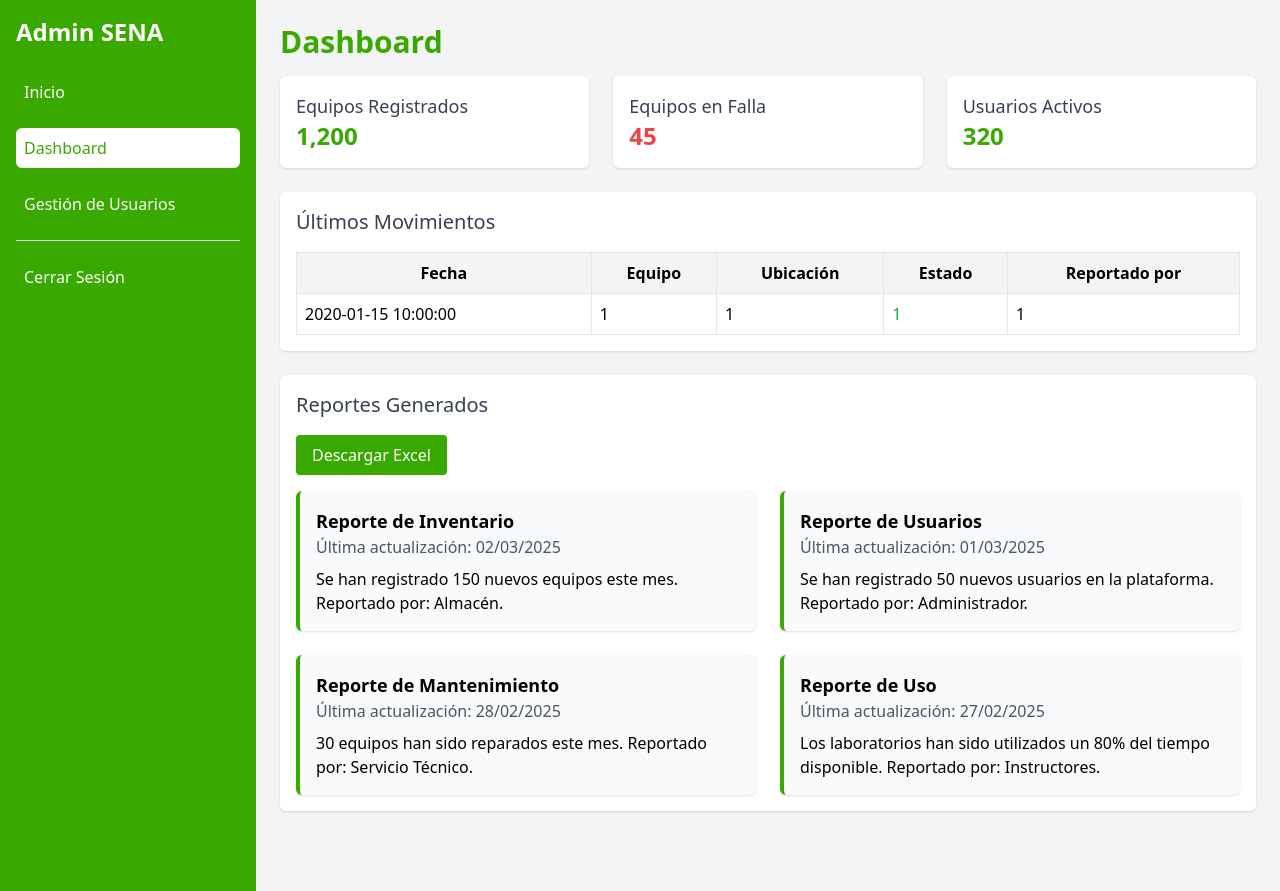
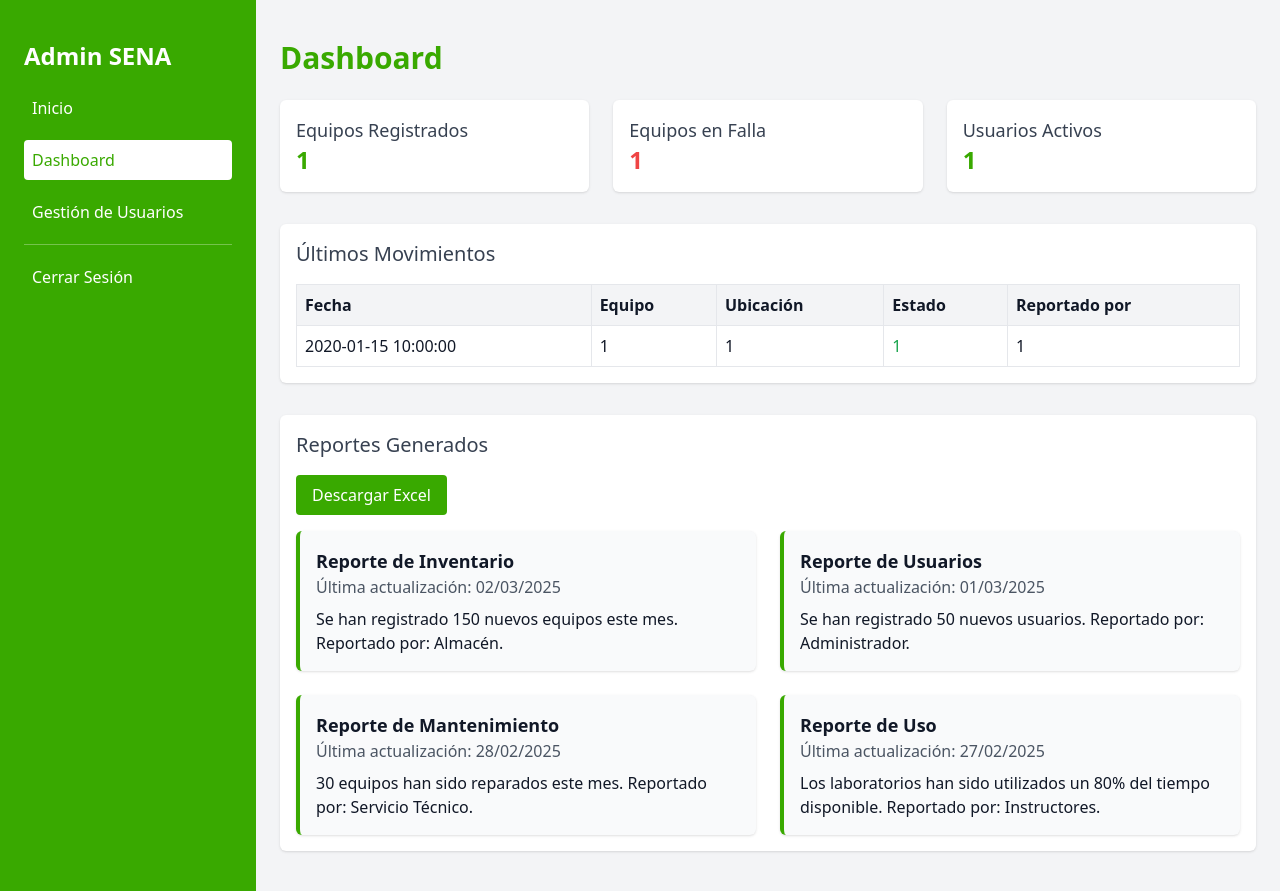
Before and after one commit to Stely69/mesa-de-ayuda, a PHP site: page /admin/admin in a window 1280 px wide. Run offline with PHP 8.4, Linux system fonts and the light colour scheme; tables that the repository leaves empty or names only in its code hold one stand-in row (values such as "Sample post"); some libraries are stand-ins or nearby versions.

Commit message:
fix: enhance Admin view by adding controller instantiation and improving layout for better user experience

```diff
--- a/public/views/Admin/Admin.php
+++ b/public/views/Admin/Admin.php
@@ -1,8 +1,18 @@
 <?php
+    // Direction de los archivos de configuración y controladores
     require_once __DIR__ . '../../../../Controller/CasoController.php';
+    require_once __DIR__ . '../../../../Controller/ProductoController.php';
+    require_once __DIR__ . '../../../../Controller/UserController.php';
+    // instantiate the controllers
     $casos = new CasoController();
+    $productos = new ProductoController();
+    $usuarios = new UserController();
+    // Consultas a la base de datos
     $listadecasos = $casos->getCasos();
-    //var_dump($listadecasos);
+    $productos = $productos->mostrarProductos();
+    $contadorcasos = $casos->mostarcasos();
+    $totaluser = $usuarios->mostarusuaruio();
+    //var_dump($productos);
     session_start();
 ?>
 <!DOCTYPE html>
@@ -12,51 +22,76 @@
     <meta name="viewport" content="width=device-width, initial-scale=1.0">
     <title>Panel de Administración - SENA</title>
     <script src="https://cdn.tailwindcss.com"></script>
+    <!--Colores personalizadas-->
+    <script>
+        tailwind.config = {
+            theme: {
+                extend: {
+                    colors: {
+                        senaGreen: '#39A900',
+                        senaGreenDark: '#2f8800',
+                    }
+                }
+            }
+        }
+    </script>
 </head>
-<body class="bg-gray-100">
+<body class="bg-gray-100 text-gray-900">
+    <!-- Contenedor principal -->
     <div class="flex h-screen">
-        <!-- Barra lateral fija -->
-        <aside class="w-64 bg-[#39A900] text-white flex flex-col p-4 fixed h-screen">
+        <!-- Botón hamburguesa -->
+        <button id="menuBtn" class="md:hidden p-4 absolute z-20 text-senaGreen ">
+            <svg class="w-8 h-8" fill="none" stroke="currentColor" stroke-width="2" viewBox="0 0 24 24">
+                <path stroke-linecap="round" stroke-linejoin="round" d="M4 6h16M4 12h16M4 18h16"/>
+            </svg>
+        </button>
+        <!-- Sidebar -->
+        <aside id="sidebar" class="bg-senaGreen text-white w-64 p-6 space-y-4 fixed inset-y-0 left-0 transform md:translate-x-0 -translate-x-full transition-transform duration-300 z-40 md:relative md:block">
+            <!-- Botón X para cerrar -->
+            <div class="flex justify-end md:hidden -mt-4 -mr-4">
+                <button id="closeSidebar" class="text-white p-2">
+                    <svg class="w-6 h-6" fill="none" stroke="currentColor" stroke-width="2" viewBox="0 0 24 24">
+                        <path stroke-linecap="round" stroke-linejoin="round" d="M6 18L18 6M6 6l12 12"/>
+                    </svg>
+                </button>
+            </div>
             <h1 class="text-2xl font-bold mb-6">Admin SENA</h1>
-            <nav class="flex flex-col space-y-4">
-                <a href="../" class="p-2 hover:bg-white hover:text-[#39A900] rounded-md">Inicio</a>
-                <a href="" class="p-2 bg-white text-[#39A900] rounded-md">Dashboard</a>
-                <a href="GestiondeUsuarios" class="p-2 hover:bg-white hover:text-[#39A900] rounded-md"s>Gestión de Usuarios</a>
-                <hr>
+            <nav class="flex flex-col space-y-3">
+                <a href="../" class="p-2 hover:bg-white hover:text-senaGreen rounded">Inicio</a>
+                <a href="#" class="p-2 bg-white text-senaGreen rounded">Dashboard</a>
+                <a href="GestiondeUsuarios" class="p-2 hover:bg-white hover:text-senaGreen rounded">Gestión de Usuarios</a>
+                <hr class="border-white opacity-30">
                 <?php if (isset($_SESSION["id"])): ?>
-                    <a href="../Perfi/perfil" class="p-2 hover:bg-white hover:text-[#39A900] rounded-md">Bienvenido, <?php echo $_SESSION["nombres"]; ?></a>
+                    <a href="../Perfi/perfil" class="p-2 hover:bg-white hover:text-senaGreen rounded">Bienvenido, <?php echo $_SESSION["nombres"]; ?></a>
                 <?php endif; ?>
-                <a href="../Login/LogoutAction" class="p-2 hover:bg-white hover:text-[#39A900] rounded-md">Cerrar Sesión</a>
+                <a href="../Login/LogoutAction" class="p-2 hover:bg-white hover:text-senaGreen rounded">Cerrar Sesión</a>
             </nav>
-
         </aside>
-
-        <!-- Contenido principal con margen izquierdo -->
-        <main class="flex-1 p-6 ml-64 overflow-auto">
-            <h2 class="text-3xl font-semibold text-[#39A900] mb-4">Dashboard</h2>
-
-            <!-- Tarjetas de métricas -->
-            <div class="grid grid-cols-3 gap-6">
+        <!-- Contenido principal -->
+        <main class="flex-1 md:ml-15 p-6 overflow-auto py-10">
+            <h2 class="text-3xl font-semibold text-senaGreen mb-6">Dashboard</h2>
+            <!-- Tarjetas -->
+            <div class="grid gap-6 sm:grid-cols-2 lg:grid-cols-3">
                 <div class="p-4 bg-white shadow rounded-md">
                     <h3 class="text-lg text-gray-700">Equipos Registrados</h3>
-                    <p class="text-2xl font-bold text-[#39A900]">1,200</p>
+                    <p class="text-2xl font-bold text-senaGreen"><?php echo $productos; ?></p>
                 </div>
                 <div class="p-4 bg-white shadow rounded-md">
                     <h3 class="text-lg text-gray-700">Equipos en Falla</h3>
-                    <p class="text-2xl font-bold text-red-500">45</p>
+                    <p class="text-2xl font-bold text-red-500"><?php echo $productos; ?></p>
                 </div>
                 <div class="p-4 bg-white shadow rounded-md">
                     <h3 class="text-lg text-gray-700">Usuarios Activos</h3>
-                    <p class="text-2xl font-bold text-[#39A900]">320</p>
+                    <p class="text-2xl font-bold text-senaGreen"><?php echo $totaluser; ?></p>
                 </div>
             </div>
-
-            <!-- Tabla de últimos movimientos -->
-            <div class="mt-6 bg-white p-4 shadow rounded-md">
+            <!-- Tabla de movimientos -->
+            <div class="mt-8 bg-white p-4 shadow rounded-md">
                 <h3 class="text-xl text-gray-700 mb-4">Últimos Movimientos</h3>
-                <table class="w-full border-collapse border border-gray-300">
+                <div class="overflow-x-auto">
+                    <table class="w-full border border-gray-300">
                         <thead>
-                        <tr class="bg-gray-100">
+                            <tr class="bg-gray-100 text-left">
                                 <th class="p-2 border">Fecha</th>
                                 <th class="p-2 border">Equipo</th>
                                 <th class="p-2 border">Ubicación</th>
@@ -65,40 +100,42 @@
                             </tr>
                         </thead>
                         <tbody>
-
                             <?php foreach ($listadecasos as $caso): ?>
                                 <tr>
-                                <td class="p-2 border "><?=$caso['fecha_creacion'] ?></td>
-                                <td class="p-2 border"><?=$caso['producto_id'] ?></td>
-                                <td class="p-2 border"><?=$caso['ambiente_id'] ?></td>
-                                <td class="p-2 border text-green-600"><?=$caso['estado_id'] ?></td>
-                                <td class="p-2 border"><?=$caso['usuario_id'] ?></td>
+                                    <td class="p-2 border"><?= $caso['fecha_creacion'] ?></td>
+                                    <td class="p-2 border"><?= $caso['producto_id'] ?></td>
+                                    <td class="p-2 border"><?= $caso['ambiente_id'] ?></td>
+                                    <td class="p-2 border text-green-600"><?= $caso['estado_id'] ?></td>
+                                    <td class="p-2 border"><?= $caso['usuario_id'] ?></td>
                                 </tr>
                             <?php endforeach ?>
                         </tbody>
                     </table>
                 </div>
-
-            <div class="mt-6 bg-white p-4 shadow rounded-md">
+            </div>
+            <!-- Reportes -->
+            <div class="mt-8 bg-white p-4 shadow rounded-md">
                 <h3 class="text-xl text-gray-700 mb-4">Reportes Generados</h3>
-                <button onclick="exportToExcel()" class="mb-4 px-4 py-2 bg-[#39A900] text-white rounded hover:bg-[#2f8800]">Descargar Excel</button>
-                <div id="reportes" class="grid grid-cols-2 gap-6">
-                    <div class="p-4 bg-gray-50 border-l-4 border-[#39A900] shadow rounded-md">
+                <button onclick="exportToExcel()" class="mb-4 px-4 py-2 bg-senaGreen text-white rounded hover:bg-senaGreenDark">
+                    Descargar Excel
+                </button>
+                <div class="grid gap-6 md:grid-cols-2">
+                    <div class="p-4 bg-gray-50 border-l-4 border-senaGreen shadow rounded-md">
                         <h4 class="text-lg font-semibold">Reporte de Inventario</h4>
                         <p class="text-gray-600">Última actualización: 02/03/2025</p>
                         <p class="mt-2">Se han registrado 150 nuevos equipos este mes. Reportado por: Almacén.</p>
                     </div>
-                    <div class="p-4 bg-gray-50 border-l-4 border-[#39A900] shadow rounded-md">
+                    <div class="p-4 bg-gray-50 border-l-4 border-senaGreen shadow rounded-md">
                         <h4 class="text-lg font-semibold">Reporte de Usuarios</h4>
                         <p class="text-gray-600">Última actualización: 01/03/2025</p>
-                        <p class="mt-2">Se han registrado 50 nuevos usuarios en la plataforma. Reportado por: Administrador.</p>
+                        <p class="mt-2">Se han registrado 50 nuevos usuarios. Reportado por: Administrador.</p>
                     </div>
-                    <div class="p-4 bg-gray-50 border-l-4 border-[#39A900] shadow rounded-md">
+                    <div class="p-4 bg-gray-50 border-l-4 border-senaGreen shadow rounded-md">
                         <h4 class="text-lg font-semibold">Reporte de Mantenimiento</h4>
                         <p class="text-gray-600">Última actualización: 28/02/2025</p>
                         <p class="mt-2">30 equipos han sido reparados este mes. Reportado por: Servicio Técnico.</p>
                     </div>
-                    <div class="p-4 bg-gray-50 border-l-4 border-[#39A900] shadow rounded-md">
+                    <div class="p-4 bg-gray-50 border-l-4 border-senaGreen shadow rounded-md">
                         <h4 class="text-lg font-semibold">Reporte de Uso</h4>
                         <p class="text-gray-600">Última actualización: 27/02/2025</p>
                         <p class="mt-2">Los laboratorios han sido utilizados un 80% del tiempo disponible. Reportado por: Instructores.</p>
@@ -107,6 +144,19 @@
             </div>
         </main>
     </div>
+    <script>
+        const menuBtn = document.getElementById('menuBtn');
+        const sidebar = document.getElementById('sidebar');
+        const closeBtn = document.getElementById('closeSidebar');
+
+        menuBtn.addEventListener('click', () => {
+            sidebar.classList.toggle('-translate-x-full');
+        });
+
+        closeBtn.addEventListener('click', () => {
+            sidebar.classList.add('-translate-x-full');
+        });
+    </script>
 
     <script>
         function exportToExcel() {
```
Lines whose indentation alone changed are shown as unchanged.
